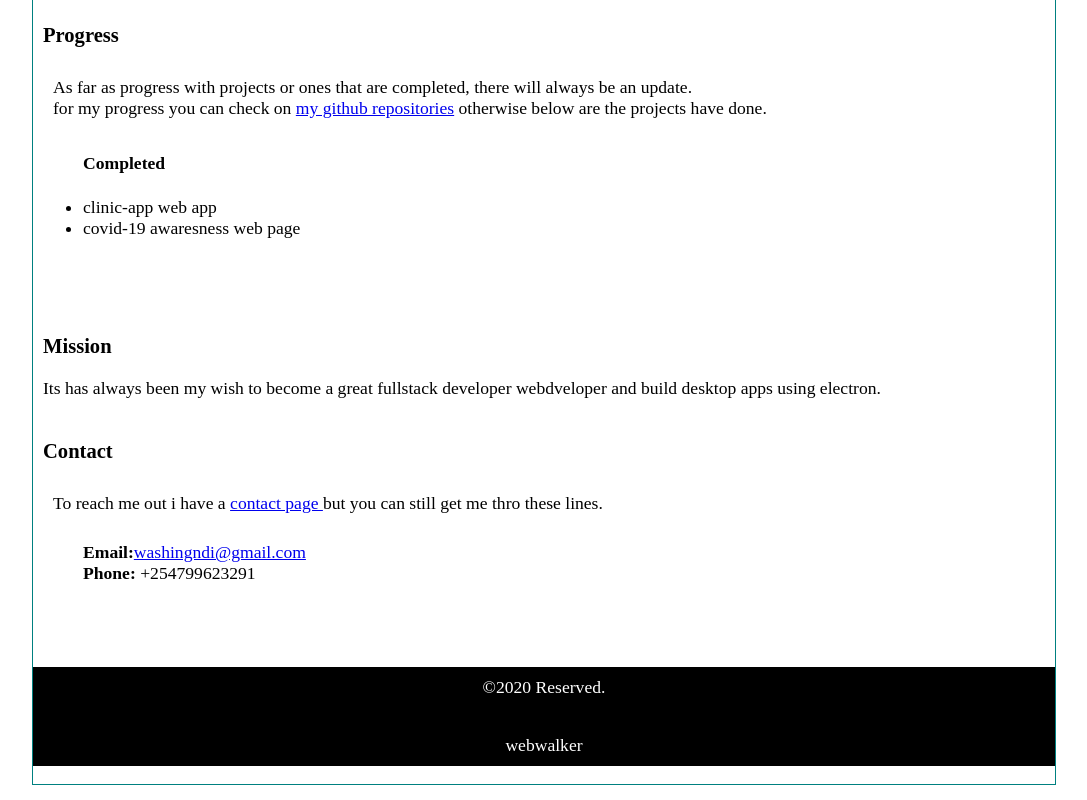
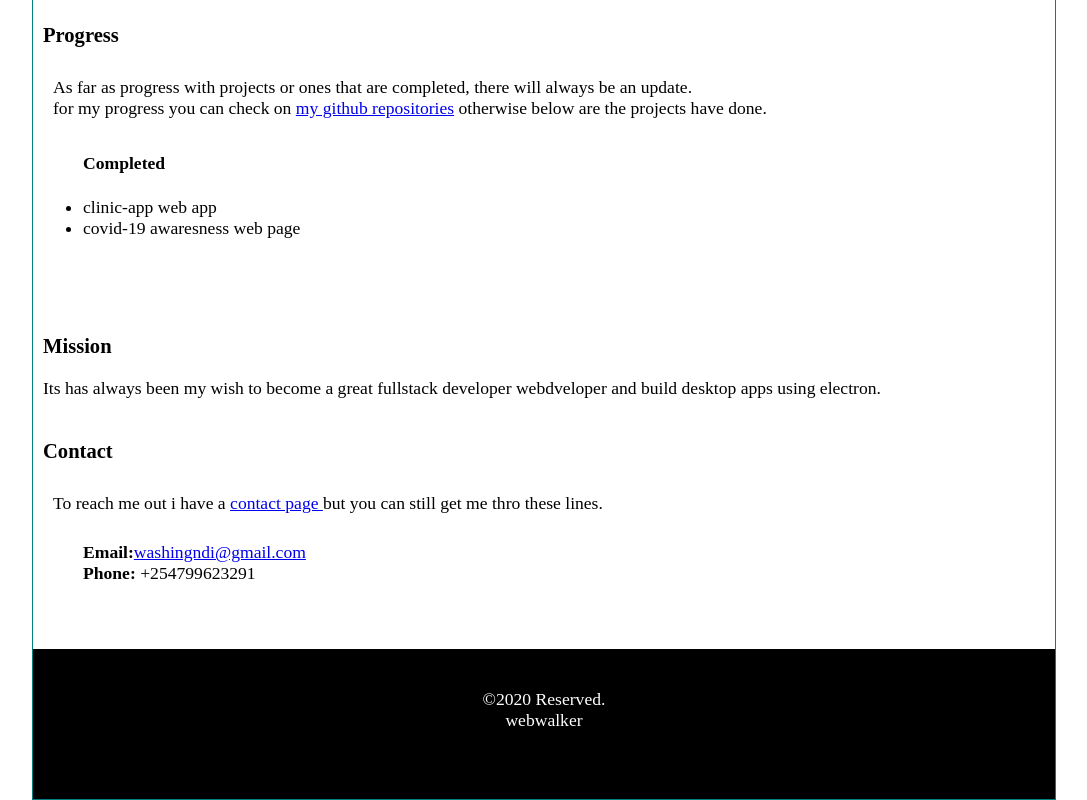
Before and after one commit to Wwashy/washyweb, a website: page me.html in a window 1280 px wide. Shown: the part 797-1597 px from the top of the page, without its empty margins (96-1183 px from the left). Drawn offline with Linux system fonts and the light colour scheme.

Commit message:
fixed the page not available and footer

```diff
--- a/me.html
+++ b/me.html
@@ -24,7 +24,7 @@
     </div>
     <div class="navbox" id="navbox">
         <nav id="navi">
-            <a href="me.html"><span class="alinks">home</span></a>
+            <a href="/"><span class="alinks">home</span></a>
             <a href="#about"><span class="alinks">about</span></a>
             <a href="#project"><span class="alinks">projects</span></a>
             <a href="#mission"><span class="alinks">mission</span></a>
@@ -99,10 +99,8 @@
     </div>
     <footer>
         <div class="sub">
-            <p>
-                ©2020 Reserved.
-            </p>
-            <p>webwalker</p>
+            <div>©2020 Reserved.</div>
+            <div>webwalker</div>
         </div>
     </footer>
 </body>
--- a/public/me.css
+++ b/public/me.css
@@ -108,6 +108,8 @@ footer{
     bottom: 0;
     margin: 0;
     float: none;
+    height: 150px;
+    padding: 30px;
     }
     footer .sub{
         margin:10px auto;
```
